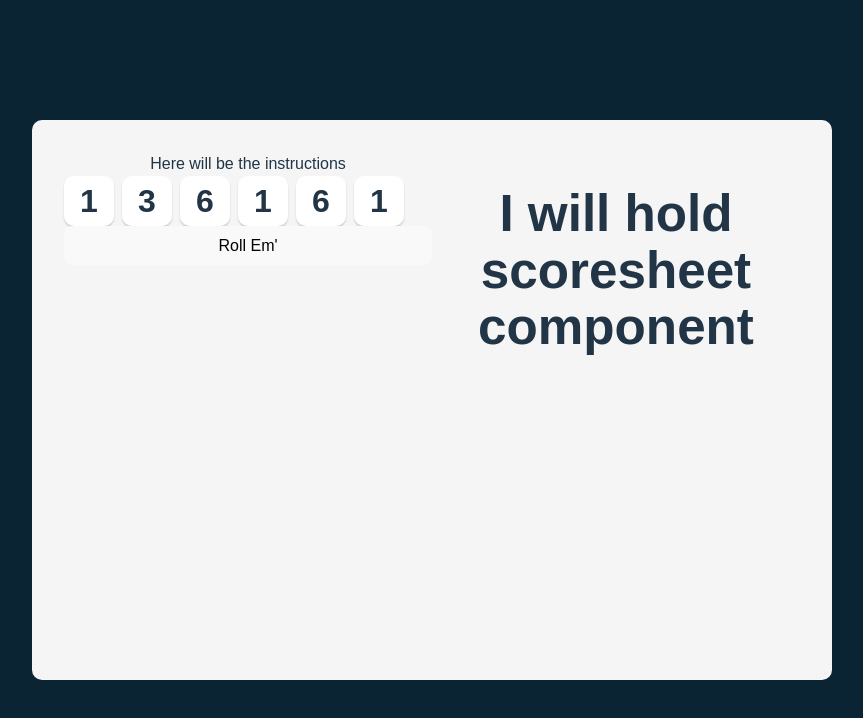
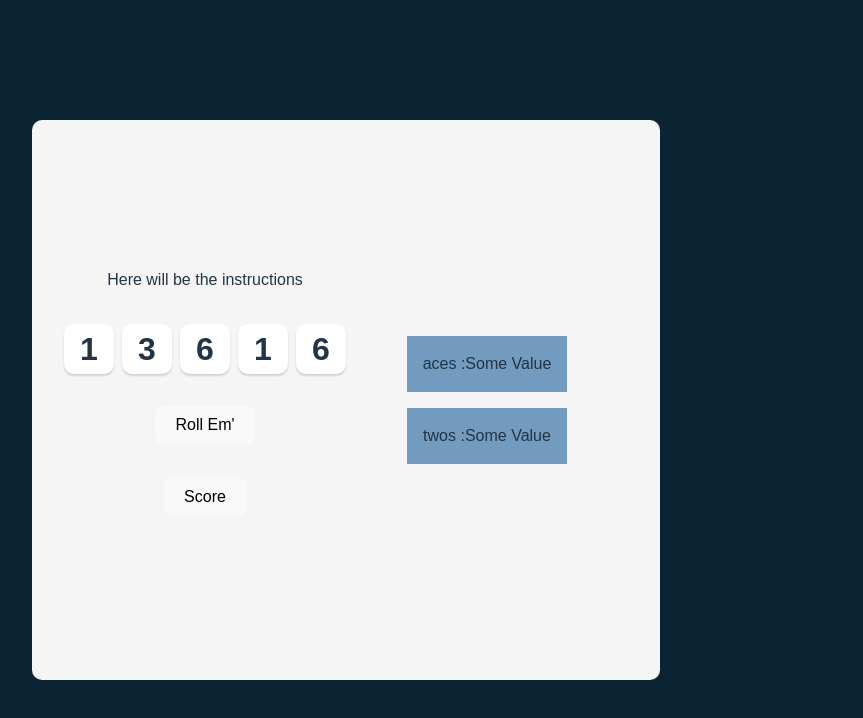
Before and after one commit to Ginicoefficient/yahtzee, a React (Vite) app: page / in a window 1280 px wide. Shown: the top 718 px of the page, without its empty margins (48-911 px from the left). Built offline with nearby package versions, Linux system fonts and the light colour scheme.

Commit message:
started working on setScore

```diff
--- a/index.html
+++ b/index.html
@@ -4,7 +4,7 @@
     <meta charset="UTF-8" />
     <link rel="icon" type="image/svg+xml" href="/vite.svg" />
     <meta name="viewport" content="width=device-width, initial-scale=1.0" />
-    <title>Vite + React</title>
+    <title>Yaaaaaaasssstzee</title>
   </head>
   <body>
     <div id="root"></div>
--- a/src/App.css
+++ b/src/App.css
@@ -36,6 +36,9 @@ main {
   margin-bottom: 1rem;
   display: flex;
   flex-direction: column;
+  align-items: center;
+  justify-content: center;
+  gap: 2rem;
 }
 
 .roller-holder {
@@ -45,3 +48,17 @@ main {
 .die-num {
   font-size: 2rem;
 }
+
+.scoresheet-container {
+  display: flex;
+  flex-direction: column;
+  align-items: center;
+  justify-content: center;
+  gap: 1em;
+}
+
+.scoreline {
+  display: flex;
+  background-color: rgb(114, 155, 191);
+  padding: 1em;
+}
--- a/src/App.jsx
+++ b/src/App.jsx
@@ -1,16 +1,16 @@
-import { useState } from "react";
 import React from "react";
 import Die from "./Components/Die";
 import { nanoid } from "nanoid";
-
 import "./App.css";
+import VanillaScoreSheet from "./VanillaScoreSheet";
+import Scoreline from "./Components/Scoreline";
 
 function App() {
   const [dice, setDice] = React.useState(allNewDice());
 
   //generates first roll of each round
   function allNewDice() {
-    const diceArray = new Array(6).fill().map(() => {
+    const diceArray = new Array(5).fill().map(() => {
       return {
         value: Math.floor(Math.random() * 6 + 1),
         isHeld: false,
@@ -20,6 +20,7 @@ function App() {
     return diceArray;
   }
 
+  //maps through dice array and toggles value of isHeld for clicked die
   function holdDice(id) {
     setDice((prevDice) =>
       prevDice.map((die) => {
@@ -28,6 +29,7 @@ function App() {
     );
   }
 
+  //maps die components to be rendered as array
   const diceElements = dice.map((die) => (
     <Die
       key={die.id}
@@ -38,15 +40,67 @@ function App() {
     />
   ));
 
+  const [rollCount, setCount] = React.useState(0);
+  //rolls new die only if die is not held.
+
+  function rollNewDice() {
+    //state counts numbers of times roll has been clicked
+    setCount((prevCount) => prevCount + 1);
+    console.log("count updated:" + rollCount);
+
+    //if not rolled three times, allow to roll again
+    if (rollCount < 3) {
+      setDice((prevDice) =>
+        prevDice.map((die) => {
+          return !die.isHeld
+            ? {
+                ...die,
+                value: Math.floor(Math.random() * 6 + 1),
+              }
+            : { ...die };
+        })
+      );
+    } else if (rollCount > 2) {
+      console.log("needs to score");
+      //disable roll button
+      //score roll will need to reset rollCount to 0 and enable roll button?
+    }
+  }
+
+  function scoreRoll() {
+    console.log("I am scored");
+    //enter score mode?
+  }
+
+  //SCORE SHEET ELEMENTS
+
+  const [score, setScore] = React.useState(VanillaScoreSheet);
+
+  const scoreElements = score.map((scoreLine, index) => (
+    <Scoreline
+      key={scoreLine.id}
+      label={scoreLine.label}
+      evaluateFunction={() => {
+        scoreLine.evaluateDice(dice);
+      }}
+      updateScore={() => {
+        const scoreCopy = [...score];
+        scoreCopy[index].value = scoreLine.evaluateDice(dice);
+        setScore(scoreCopy);
+      }}
+    />
+  ));
+
   return (
     <div>
       <main>
         <div className="dice-container">
           <div className="instructions">Here will be the instructions</div>
           <div className="roller-holder">{diceElements}</div>
-          <button>Roll Em'</button>
+          <button onClick={rollNewDice}>Roll Em'</button>
+          <button onClick={scoreRoll}>Score</button>
         </div>
-        <h1>I will hold scoresheet component</h1>
+        <div className="scoresheet-container">{scoreElements}</div>
       </main>
     </div>
   );
--- /dev/null
+++ b/src/Components/Scoreline.jsx
@@ -0,0 +1,15 @@
+import React from "react";
+
+export default function Scoreline(props) {
+  //needs to be sent score function and information about the line that is clicked.
+  return (
+    <div
+      className="scoreline"
+      id={props.id}
+      onClick={() => console.log(`clicked`)}
+    >
+      <div className="score--category">{props.label} :</div>
+      <div className="score--value">Some Value</div>
+    </div>
+  );
+}
--- /dev/null
+++ b/src/VanillaScoreSheet.js
@@ -0,0 +1,16 @@
+export default [
+  {
+    id: "aces",
+    label: "aces",
+    value: "",
+    evaluateDice: (someDiceSet) => {
+      //calculate sum of ones
+      console.log("clicked score ones");
+    },
+  },
+  {
+    id: "twos",
+    label: "twos",
+    value: "",
+  },
+];
```
